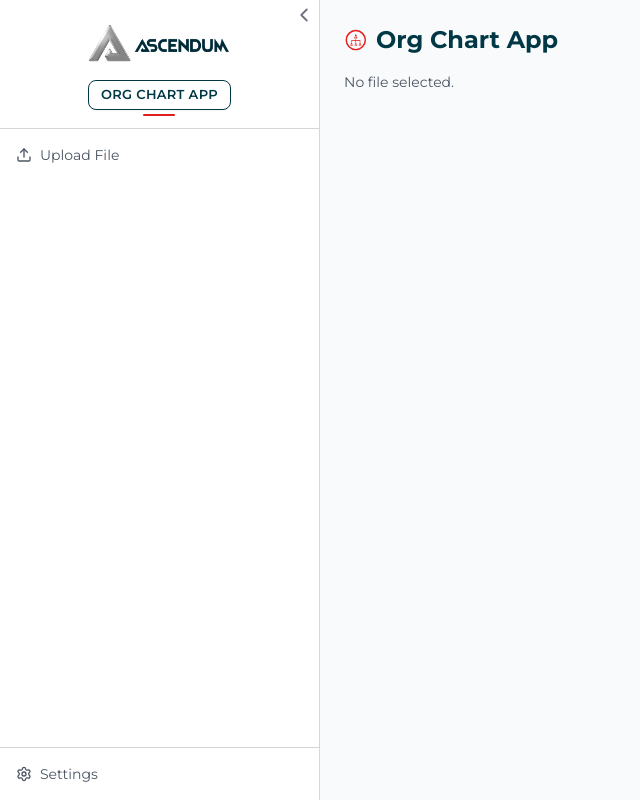
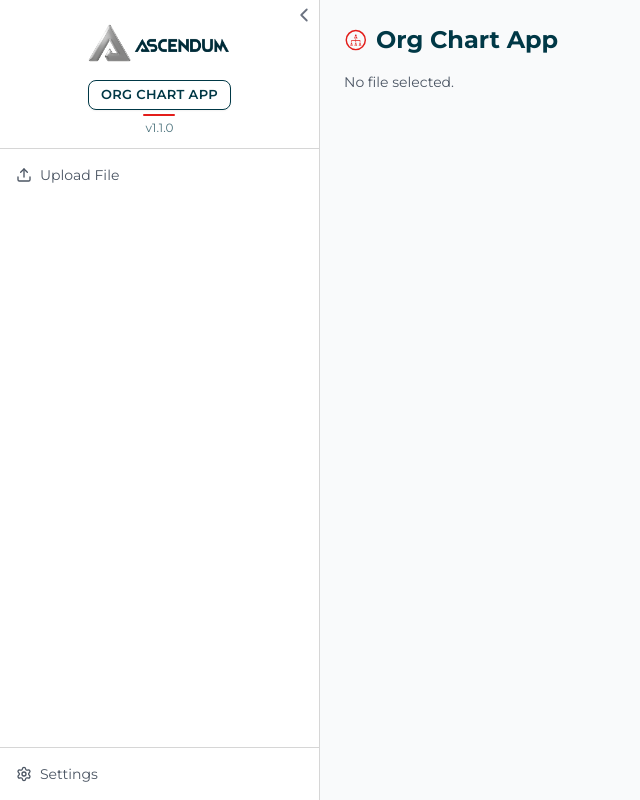
Before and after one commit to fma77/A-Team_OrgCharts, a React (Vite) app: page / in a window 1280 px wide. Shown: the whole page, without its empty margins (0-640 px from the left). Built offline with nearby package versions, Linux system fonts and the light colour scheme.

Commit message:
versioning label added

```diff
--- a/src/Sidebar.jsx
+++ b/src/Sidebar.jsx
@@ -59,6 +59,12 @@ export default function Sidebar({
                   Org Chart App
                 </div>
                 <div className="h-[2px] w-8 bg-ascred rounded-full"></div>
+                <div
+                  className="text-xs text-[#003846] opacity-70 mt-1 cursor-pointer hover:underline"
+                  title="Release notes coming soon"
+                >
+                  v1.1.0
+                </div>
               </div>
             </div>
           </div>
```
